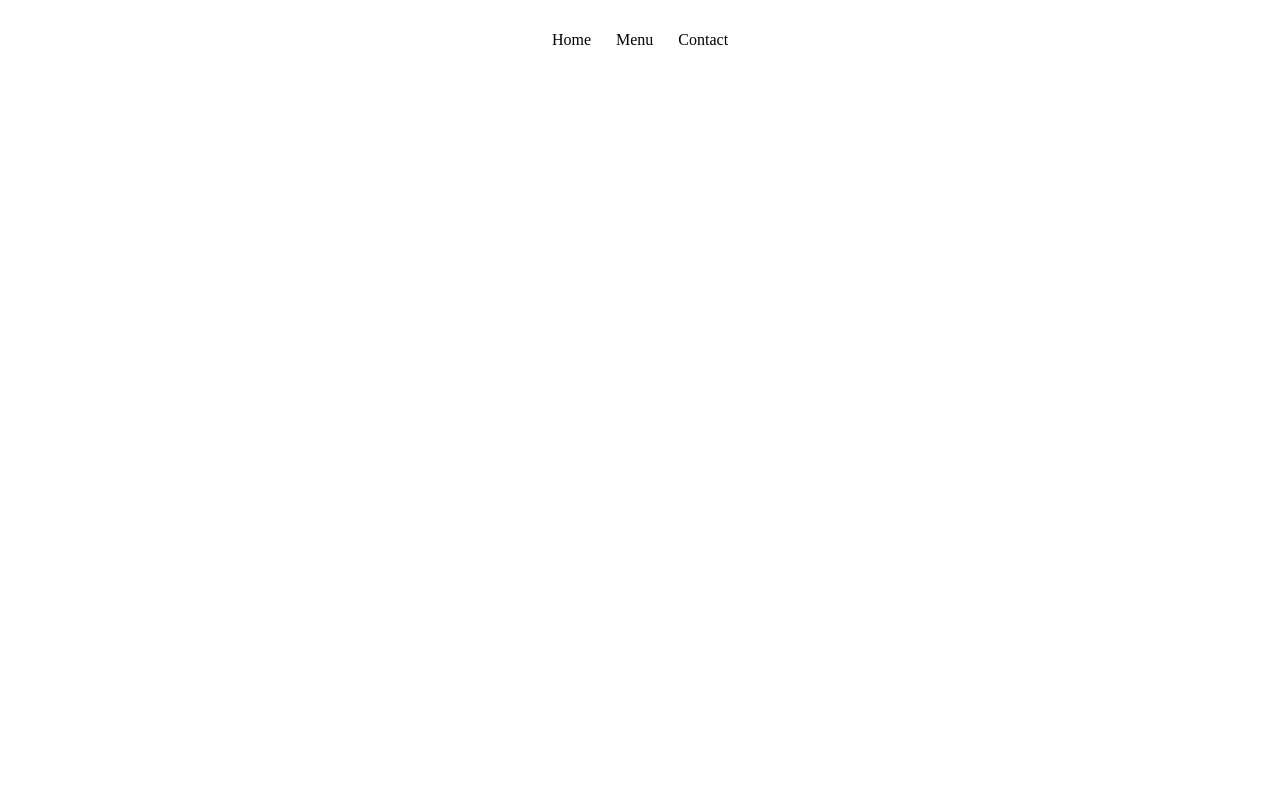
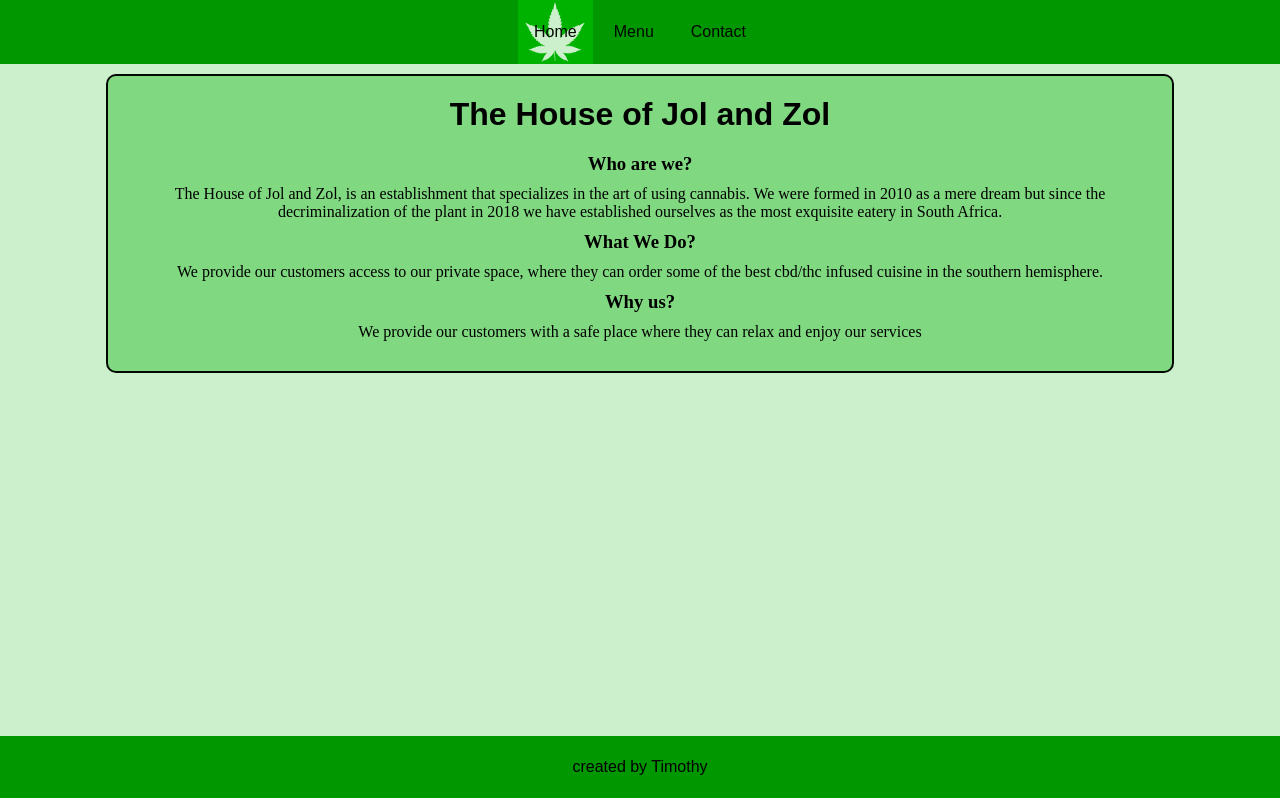
Before and after one commit to GeoffTheGreat/r-top-resturant-page, a website built with webpack: page src/template.html in a window 1280 px wide. Built offline with nearby package versions, Linux system fonts and the light colour scheme.

Commit message:
home page template some logic for tab changesd

```diff
--- a/src/index.js
+++ b/src/index.js
@@ -0,0 +1,45 @@
+function index() {
+  const content = document.createElement("div");
+  content.setAttribute("class", "content");
+  //restaurant name
+  const restName = document.createElement("h1");
+  restName.classList.add("restName");
+  restName.textContent = "The House of Jol and Zol";
+  content.appendChild(restName);
+
+  //about content
+  const about = document.createElement("div");
+  about.classList.add("about");
+  //who are we heading
+  const whoAreWeHeading = document.createElement("h3");
+  whoAreWeHeading.textContent = "Who are we?";
+  about.appendChild(whoAreWeHeading);
+  //who are we content
+  const whoAreWeContent = document.createElement("p");
+  whoAreWeContent.textContent =
+    "The House of Jol and Zol, is an establishment that specializes in the art of using cannabis. We were formed in 2010 as a mere dream but since the decriminalization of the plant in 2018 we have established ourselves as the most exquisite eatery in South Africa.";
+  about.appendChild(whoAreWeContent);
+  //what do we do heading
+  const whatWeDoHeading = document.createElement("h3");
+  whatWeDoHeading.textContent = "What We Do?";
+  about.appendChild(whatWeDoHeading);
+  //what We Do content
+  const whatWeDoContent = document.createElement("p");
+  whatWeDoContent.textContent =
+    "We provide our customers access to our private space, where they can order some of the best cbd/thc infused cuisine in the southern hemisphere.";
+  about.appendChild(whatWeDoContent);
+  //why us heading
+  const whyUsHeading = document.createElement("h3");
+  whyUsHeading.textContent = "Why us?";
+  about.appendChild(whyUsHeading);
+  //why us content
+  const whyUsContent = document.createElement("p");
+  whyUsContent.textContent =
+    "We provide our customers with a safe place where they can relax and enjoy our services";
+  about.appendChild(whyUsContent);
+
+  content.appendChild(about);
+  return content;
+}
+
+export default index;
--- a/src/main.js
+++ b/src/main.js
@@ -1,5 +1,7 @@
 // imports
+import mjLeaf from "./assets/mj.svg";
 import "./styles/styles.css";
+import index from "./index.js";
 
 ///get the main dom element #container
 const pageContainer = document.getElementById("container");
@@ -27,3 +29,51 @@ pageContainer.appendChild(tabSelect);
 ///content section
 const contentContainer = document.createElement("div");
 contentContainer.setAttribute("id", "contentContainer");
+pageContainer.appendChild(contentContainer);
+
+///footer
+const footer = document.createElement("div");
+footer.setAttribute("id", "footer");
+const footerContent = document.createElement("p");
+footerContent.textContent = "created by Timothy";
+footer.appendChild(footerContent);
+pageContainer.appendChild(footer);
+//event listeners
+homeTab.addEventListener("click", homePage);
+menuTab.addEventListener("click", menuPage);
+contactTab.addEventListener("click", contactPage);
+
+homePage();
+function homePage() {
+  setFocus(homeTab);
+  removeFocus(menuTab);
+  removeFocus(contactTab);
+  if (contentContainer.childElementCount > 0) {
+    const content = document.querySelector(".content");
+    contentContainer.removeChild(content);
+  }
+  contentContainer.appendChild(index());
+}
+
+function menuPage() {
+  setFocus(menuTab);
+  removeFocus(homeTab);
+  removeFocus(contactTab);
+  if (contentContainer.childElementCount > 0) {
+    const content = document.querySelector(".content");
+    contentContainer.removeChild(content);
+  }
+}
+
+function contactPage() {
+  setFocus(contactTab);
+  removeFocus(menuTab);
+  removeFocus(homeTab);
+}
+
+function setFocus(tab) {
+  tab.classList.add("currentTab");
+}
+function removeFocus(tab) {
+  tab.classList.remove("currentTab");
+}
--- a/src/styles/styles.css
+++ b/src/styles/styles.css
@@ -1,3 +1,11 @@
+:root {
+  --cardGreen: #80d980;
+  --veryLightGreen: #ccf0cc;
+  --mjLightGreen: #00b200;
+  --mjDarkGreen: #009700;
+}
+@import url("https://fonts.googleapis.com/css2?family=Permanent+Marker&display=swap");
+@import url("https://fonts.googleapis.com/css2?family=Roboto+Flex:opsz,wght@8..144,100;8..144,200;8..144,300;8..144,400;8..144,500;8..144,600;8..144,700;8..144,800;8..144,900;8..144,1000&display=swap");
 * {
   margin: 0;
   padding: 0;
@@ -6,17 +14,69 @@
 #container {
   display: flex;
   flex-direction: column;
+  background-color: var(--veryLightGreen);
 }
 #tabNavigation {
   display: grid;
   grid-template-columns: repeat(3, auto);
   gap: 5px;
-  /* justify-self: center; */
-  align-self: center;
-  height: 10vh;
+  min-height: 8vh;
+  justify-content: center;
+
+  position: sticky;
+  top: 0;
+  background-color: var(--mjDarkGreen);
+  color: #000800;
+  font-family: "Permanent Marker", sans-serif;
+}
+.tabNav {
+  display: flex;
   justify-content: center;
   align-items: center;
+  height: 100%;
+  padding: 0 16px;
+  cursor: pointer;
 }
-.tabNav {
-  padding: 10px;
+.tabNav:hover {
+  background-color: var(--mjLightGreen);
+  color: black;
 }
+#footer {
+  display: flex;
+  justify-content: center;
+  align-items: center;
+
+  min-height: 6.5vh;
+
+  background-color: var(--mjDarkGreen);
+  font-family: "Permanent Marker", sans-serif;
+  padding: 5px;
+}
+.currentTab {
+  background-color: var(--mjLightGreen);
+  background-image: url("../assets/mj.svg");
+  background-repeat: no-repeat;
+  background-position: center;
+}
+#contentContainer {
+  font-family: "Roboto Flex";
+  font-weight: 400;
+  min-height: 84vh;
+}
+.content {
+  width: 80%;
+  margin: 10px auto;
+  text-align: center;
+  background-color: var(--cardGreen);
+  border-radius: 10px;
+  border: 2px double #000800;
+  padding: 20px;
+}
+.restName {
+  font-family: "Permanent Marker", sans-serif;
+  margin-bottom: 20px;
+}
+.about p,
+.about h3 {
+  margin-bottom: 10px;
+}
--- a/webpack.config.js
+++ b/webpack.config.js
@@ -9,6 +9,7 @@ module.exports = {
     path: path.resolve(__dirname, "dist"),
     filename: "[name].bundle.js",
     clean: true,
+    assetModuleFilename: "[name][ext]",
   },
   devtool: "source-map",
   devServer: {
@@ -27,6 +28,10 @@ module.exports = {
         test: /\.css$/i,
         use: ["style-loader", "css-loader"],
       },
+      {
+        test: /\.(png|svg|jpg|jpeg|gif)$/i,
+        type: "asset/resource",
+      },
     ],
   },
   plugins: [
```
Also changed, not shown: dist/main.bundle.js, dist/mj.svg (added), src/assets/mj.svg (added), 1 other file.
